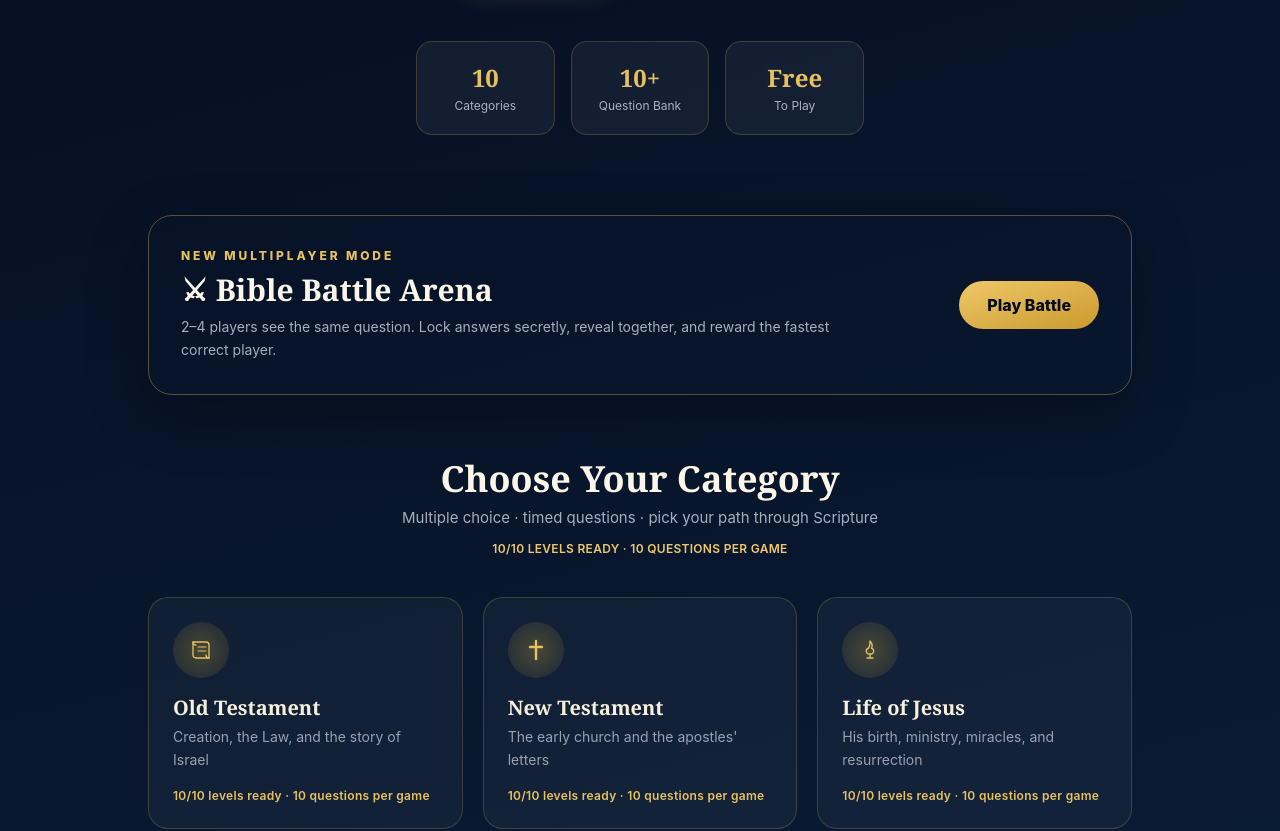
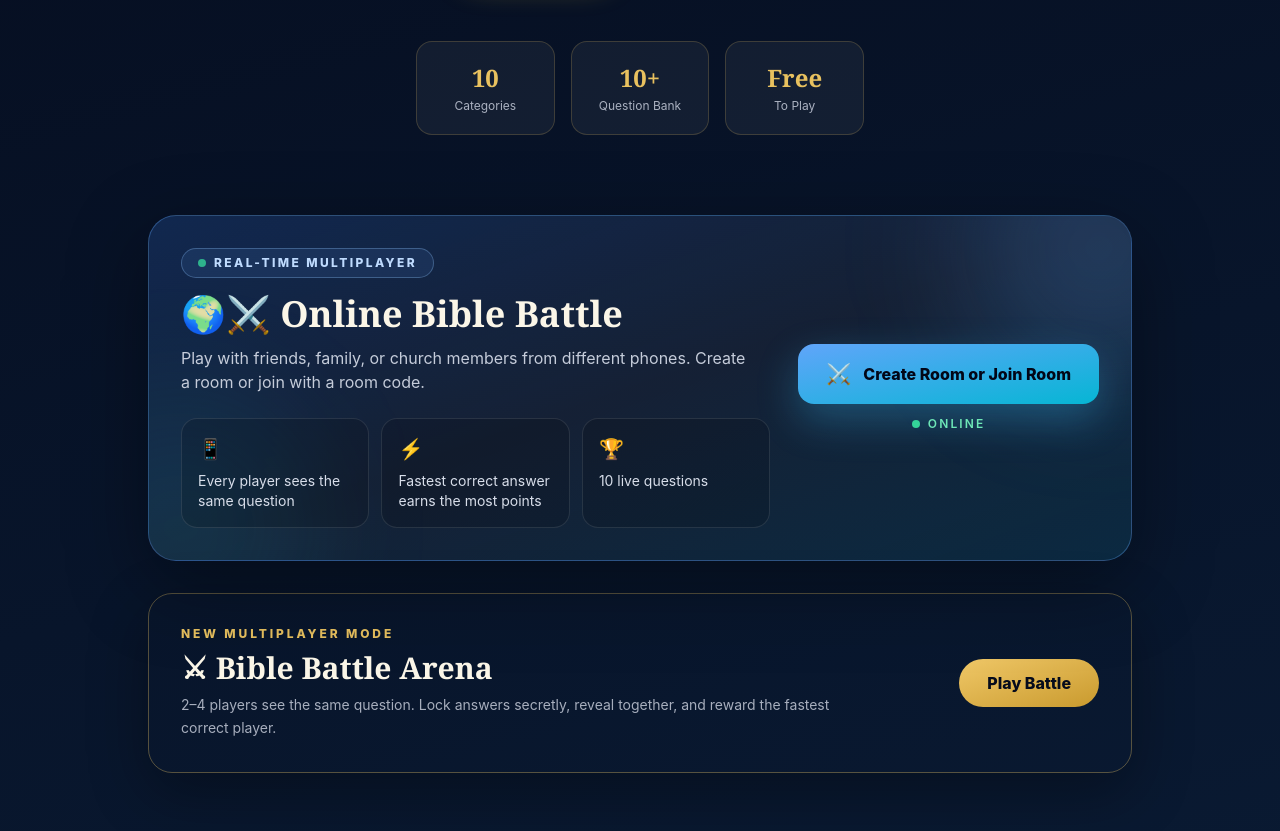
Before and after one commit to habtamuadargaso/menorah-bible-quiz, a Next.js app: page / in a window 1280 px wide. Shown: the part 560-1391 px from the top of the page. Built offline with nearby package versions, Linux system fonts and the light colour scheme; no server answers.

Commit message:
Complete multiplayer lobby integration

```diff
--- a/app/page.tsx
+++ b/app/page.tsx
@@ -1,11 +1,20 @@
 "use client";
 
-import { useEffect, useRef, useState, type RefObject } from "react";
+import Link from "next/link";
+import {
+  useEffect,
+  useRef,
+  useState,
+  type RefObject,
+} from "react";
 import { AnimatePresence, motion } from "framer-motion";
+
 import Hero from "@/components/Hero";
 import Header from "@/components/Header";
 import CategoryGrid from "@/components/CategoryGrid";
-import QuizCard, { type QuizResult } from "@/components/QuizCard";
+import QuizCard, {
+  type QuizResult,
+} from "@/components/QuizCard";
 import ResultCard from "@/components/ResultCard";
 import Leaderboard from "@/components/Leaderboard";
 import ChallengesStrip from "@/components/ChallengesStrip";
@@ -15,33 +24,98 @@ import Footer from "@/components/Footer";
 import Confetti from "@/components/Confetti";
 import CampaignMap from "@/components/CampaignMap";
 import BattleLauncher from "@/components/BattleLauncher";
-import BattleSetup, { type BattleConfig } from "@/components/BattleSetup";
+import BattleSetup, {
+  type BattleConfig,
+} from "@/components/BattleSetup";
 import BattleArena from "@/components/BattleArena";
-import { loadLeaderboard, type ScoreEntry } from "@/lib/leaderboard";
+
+import {
+  loadLeaderboard,
+  type ScoreEntry,
+} from "@/lib/leaderboard";
 import type { CategoryId } from "@/lib/categories";
 import { useLanguage } from "@/lib/i18n/LanguageContext";
-import { addQuizRewards, levelForXp } from "@/lib/progress";
-import { checkAchievements, type AchievementId } from "@/lib/achievements";
-import { difficultyForLevel, MAX_GAME_LEVEL } from "@/lib/levels";
-import { hasPassedLevel, loadCampaignProgress, unlockNextCampaignLevel, type CampaignProgress } from "@/lib/campaign";
+import {
+  addQuizRewards,
+  levelForXp,
+} from "@/lib/progress";
+import {
+  checkAchievements,
+  type AchievementId,
+} from "@/lib/achievements";
+import {
+  difficultyForLevel,
+  MAX_GAME_LEVEL,
+} from "@/lib/levels";
+import {
+  hasPassedLevel,
+  loadCampaignProgress,
+  unlockNextCampaignLevel,
+  type CampaignProgress,
+} from "@/lib/campaign";
 
-type Stage = "categories" | "quiz" | "result" | "leaderboard" | "battle-setup" | "battle";
+type Stage =
+  | "categories"
+  | "quiz"
+  | "result"
+  | "leaderboard"
+  | "battle-setup"
+  | "battle";
 
 export default function Home() {
   const { lang } = useLanguage();
-  const [stage, setStage] = useState<Stage>("categories");
-  const [categoryId, setCategoryId] = useState<CategoryId | null>(null);
+
+  const [stage, setStage] =
+    useState<Stage>("categories");
+  const [categoryId, setCategoryId] =
+    useState<CategoryId | null>(null);
   const [gameLevel, setGameLevel] = useState(1);
-  const [result, setResult] = useState<QuizResult | null>(null);
-  const [newBadges, setNewBadges] = useState<AchievementId[]>([]);
-  const [entries, setEntries] = useState<ScoreEntry[]>([]);
-  const [confettiActive, setConfettiActive] = useState(false);
-  const [campaignProgress, setCampaignProgress] = useState<CampaignProgress>({});
-  const [battleConfig, setBattleConfig] = useState<BattleConfig | null>(null);
+  const [result, setResult] =
+    useState<QuizResult | null>(null);
+  const [newBadges, setNewBadges] = useState<
+    AchievementId[]
+  >([]);
+  const [entries, setEntries] = useState<
+    ScoreEntry[]
+  >([]);
+  const [confettiActive, setConfettiActive] =
+    useState(false);
+  const [campaignProgress, setCampaignProgress] =
+    useState<CampaignProgress>({});
+  const [battleConfig, setBattleConfig] =
+    useState<BattleConfig | null>(null);
 
   const gameRef = useRef<HTMLDivElement>(null);
   const bibleRef = useRef<HTMLDivElement>(null);
   const churchRef = useRef<HTMLDivElement>(null);
+
+  const isAmharic = lang === "am";
+
+  const onlineBattleText = isAmharic
+    ? {
+        eyebrow: "የቀጥታ ባለብዙ ተጫዋች ጨዋታ",
+        title: "የመጽሐፍ ቅዱስ የመስመር ላይ ውድድር",
+        description:
+          "ከጓደኞች፣ ከቤተሰብ ወይም ከቤተ ክርስቲያን አባላት ጋር ከተለያዩ ስልኮች ይጫወቱ። ክፍል ይፍጠሩ ወይም በክፍል ኮድ ይቀላቀሉ።",
+        createJoin: "ክፍል ፍጠር ወይም ተቀላቀል",
+        sameQuestion: "ሁሉም ተጫዋቾች ተመሳሳይ ጥያቄ ያያሉ",
+        fastestWins: "ፈጣኑ ትክክለኛ መልስ ከፍተኛ ነጥብ ያገኛል",
+        tenQuestions: "10 የቀጥታ ጥያቄዎች",
+        online: "የመስመር ላይ",
+      }
+    : {
+        eyebrow: "REAL-TIME MULTIPLAYER",
+        title: "Online Bible Battle",
+        description:
+          "Play with friends, family, or church members from different phones. Create a room or join with a room code.",
+        createJoin: "Create Room or Join Room",
+        sameQuestion:
+          "Every player sees the same question",
+        fastestWins:
+          "Fastest correct answer earns the most points",
+        tenQuestions: "10 live questions",
+        online: "Online",
+      };
 
   useEffect(() => {
     setEntries(loadLeaderboard());
@@ -49,7 +123,12 @@ export default function Home() {
   }, [stage]);
 
   function scrollTo(ref: RefObject<HTMLDivElement>) {
-    setTimeout(() => ref.current?.scrollIntoView({ behavior: "smooth", block: "start" }), 60);
+    setTimeout(() => {
+      ref.current?.scrollIntoView({
+        behavior: "smooth",
+        block: "start",
+      });
+    }, 60);
   }
 
   function handleStart() {
@@ -64,10 +143,16 @@ export default function Home() {
     scrollTo(gameRef);
   }
 
+  function handleFinish(res: QuizResult) {
+    const progressUpdate = addQuizRewards(
+      res.xpEarned,
+      res.coinsEarned
+    );
 
-  function handleFinish(res: QuizResult) {
-    const progressUpdate = addQuizRewards(res.xpEarned, res.coinsEarned);
-    const playerLevel = levelForXp(progressUpdate.progress.totalXp).level;
+    const playerLevel = levelForXp(
+      progressUpdate.progress.totalXp
+    ).level;
+
     const unlocked = checkAchievements({
       correct: res.correct,
       total: res.total,
@@ -76,33 +161,58 @@ export default function Home() {
       lang,
       fastAnswers: res.fastAnswers,
       playerLevel,
-      totalQuizzesCompleted: progressUpdate.progress.quizzesCompleted,
+      totalQuizzesCompleted:
+        progressUpdate.progress.quizzesCompleted,
     });
+
     setNewBadges(unlocked);
     setResult(res);
+
     if (hasPassedLevel(res.correct, res.total)) {
-      setCampaignProgress(unlockNextCampaignLevel(res.categoryId, res.level));
+      setCampaignProgress(
+        unlockNextCampaignLevel(
+          res.categoryId,
+          res.level
+        )
+      );
     } else {
       setCampaignProgress(loadCampaignProgress());
     }
+
     setStage("result");
 
-    const pct = res.total ? Math.round((res.correct / res.total) * 100) : 0;
-    if (pct >= 70) {
+    const percentage = res.total
+      ? Math.round((res.correct / res.total) * 100)
+      : 0;
+
+    if (percentage >= 70) {
       setConfettiActive(true);
-      setTimeout(() => setConfettiActive(false), 4200);
+
+      window.setTimeout(() => {
+        setConfettiActive(false);
+      }, 4200);
     }
   }
 
   function handleRestart() {
     if (categoryId) {
       setStage("quiz");
+      scrollTo(gameRef);
     }
   }
 
   function handleNextLevel() {
-    if (!categoryId || !result || !hasPassedLevel(result.correct, result.total)) return;
-    setGameLevel((level) => Math.min(MAX_GAME_LEVEL, level + 1));
+    if (
+      !categoryId ||
+      !result ||
+      !hasPassedLevel(result.correct, result.total)
+    ) {
+      return;
+    }
+
+    setGameLevel((level) =>
+      Math.min(MAX_GAME_LEVEL, level + 1)
+    );
     setStage("quiz");
     scrollTo(gameRef);
   }
@@ -117,7 +227,6 @@ export default function Home() {
     setStage("leaderboard");
     scrollTo(gameRef);
   }
-
 
   function handleBattleSetup() {
     setStage("battle-setup");
@@ -141,8 +250,15 @@ export default function Home() {
   }
 
   return (
-    <main className="min-h-screen w-full" style={{ background: "linear-gradient(165deg,#050b1c 0%, #0b1f3a 48%, #071122 100%)" }}>
+    <main
+      className="min-h-screen w-full"
+      style={{
+        background:
+          "linear-gradient(165deg,#050b1c 0%,#0b1f3a 48%,#071122 100%)",
+      }}
+    >
       <Confetti active={confettiActive} />
+
       <Header
         onHome={handleStart}
         onCategories={() => {
@@ -153,19 +269,112 @@ export default function Home() {
         onChurch={handleChurch}
         onLeaderboard={handleLeaderboard}
       />
-      <Hero onStart={handleStart} onLeaderboard={handleLeaderboard} />
+
+      <Hero
+        onStart={handleStart}
+        onLeaderboard={handleLeaderboard}
+      />
 
       <div ref={gameRef} />
 
       <AnimatePresence mode="wait">
         {stage === "categories" && (
-          <motion.div key="categories" initial={{ opacity: 0 }} animate={{ opacity: 1 }} exit={{ opacity: 0 }} transition={{ duration: 0.3 }}>
+          <motion.div
+            key="categories"
+            initial={{ opacity: 0 }}
+            animate={{ opacity: 1 }}
+            exit={{ opacity: 0 }}
+            transition={{ duration: 0.3 }}
+          >
+            {/* Online multiplayer battle */}
+            <section className="mx-auto max-w-5xl px-5 pb-8">
+              <motion.div
+                initial={{ opacity: 0, y: 18 }}
+                animate={{ opacity: 1, y: 0 }}
+                transition={{ duration: 0.45 }}
+                className="relative overflow-hidden rounded-[28px] border border-blue-400/35 bg-gradient-to-br from-blue-500/20 via-white/[0.055] to-cyan-400/10 p-6 shadow-[0_24px_80px_rgba(0,0,0,.38)] sm:p-8"
+              >
+                <div
+                  aria-hidden="true"
+                  className="pointer-events-none absolute -right-24 -top-24 h-64 w-64 rounded-full bg-blue-400/20 blur-3xl"
+                />
+
+                <div
+                  aria-hidden="true"
+                  className="pointer-events-none absolute -bottom-24 -left-24 h-64 w-64 rounded-full bg-cyan-400/10 blur-3xl"
+                />
+
+                <div className="relative">
+                  <div className="flex flex-col justify-between gap-7 lg:flex-row lg:items-center">
+                    <div className="max-w-2xl">
+                      <div className="inline-flex items-center gap-2 rounded-full border border-blue-300/30 bg-blue-400/10 px-4 py-1.5 text-xs font-extrabold uppercase tracking-[0.2em] text-blue-200">
+                        <span className="h-2 w-2 animate-pulse rounded-full bg-emerald-400" />
+                        {onlineBattleText.eyebrow}
+                      </div>
+
+                      <h2 className="mt-4 font-display text-3xl font-bold text-[#fbf6e8] sm:text-4xl">
+                        🌍⚔️ {onlineBattleText.title}
+                      </h2>
+
+                      <p className="mt-3 max-w-xl text-sm leading-7 text-[#c5ccda] sm:text-base">
+                        {onlineBattleText.description}
+                      </p>
+
+                      <div className="mt-6 grid gap-3 text-sm text-[#d8deea] sm:grid-cols-3">
+                        <div className="rounded-2xl border border-white/10 bg-black/15 p-4">
+                          <div className="text-xl">📱</div>
+                          <p className="mt-2">
+                            {onlineBattleText.sameQuestion}
+                          </p>
+                        </div>
+
+                        <div className="rounded-2xl border border-white/10 bg-black/15 p-4">
+                          <div className="text-xl">⚡</div>
+                          <p className="mt-2">
+                            {onlineBattleText.fastestWins}
+                          </p>
+                        </div>
+
+                        <div className="rounded-2xl border border-white/10 bg-black/15 p-4">
+                          <div className="text-xl">🏆</div>
+                          <p className="mt-2">
+                            {onlineBattleText.tenQuestions}
+                          </p>
+                        </div>
+                      </div>
+                    </div>
+
+                    <div className="w-full shrink-0 lg:w-auto">
+                      <Link
+                        href="/multiplayer"
+                        className="flex w-full items-center justify-center gap-3 rounded-2xl bg-gradient-to-br from-blue-400 to-cyan-500 px-7 py-4 text-center text-base font-extrabold text-slate-950 shadow-[0_16px_40px_rgba(56,189,248,.3)] transition hover:-translate-y-1 hover:shadow-[0_20px_50px_rgba(56,189,248,.45)] lg:min-w-[260px]"
+                      >
+                        <span className="text-xl">⚔️</span>
+                        {onlineBattleText.createJoin}
+                      </Link>
+
+                      <div className="mt-3 flex items-center justify-center gap-2 text-xs font-semibold uppercase tracking-[0.18em] text-emerald-300">
+                        <span className="h-2 w-2 rounded-full bg-emerald-400" />
+                        {onlineBattleText.online}
+                      </div>
+                    </div>
+                  </div>
+                </div>
+              </motion.div>
+            </section>
+
+            {/* Local shared-screen Battle Arena */}
             <BattleLauncher onStart={handleBattleSetup} />
+
+            {/* Solo campaign categories */}
             <CategoryGrid onSelect={handleSelectCategory} />
+
             <ChallengesStrip />
+
             <div ref={bibleRef}>
               <BibleLearningSection />
             </div>
+
             <div ref={churchRef}>
               <ChurchModeSection />
             </div>
@@ -173,8 +382,20 @@ export default function Home() {
         )}
 
         {stage === "quiz" && categoryId && (
-          <motion.div key="quiz" initial={{ opacity: 0 }} animate={{ opacity: 1 }} exit={{ opacity: 0 }} transition={{ duration: 0.3 }}>
-            <CampaignMap categoryId={categoryId} activeLevel={gameLevel} progress={campaignProgress} onSelectLevel={handleSelectCampaignLevel} />
+          <motion.div
+            key="quiz"
+            initial={{ opacity: 0 }}
+            animate={{ opacity: 1 }}
+            exit={{ opacity: 0 }}
+            transition={{ duration: 0.3 }}
+          >
+            <CampaignMap
+              categoryId={categoryId}
+              activeLevel={gameLevel}
+              progress={campaignProgress}
+              onSelectLevel={handleSelectCampaignLevel}
+            />
+
             <QuizCard
               key={`${lang}-${categoryId}-${gameLevel}`}
               categoryId={categoryId}
@@ -187,38 +408,80 @@ export default function Home() {
         )}
 
         {stage === "result" && result && (
-          <motion.div key="result" initial={{ opacity: 0 }} animate={{ opacity: 1 }} exit={{ opacity: 0 }} transition={{ duration: 0.3 }}>
+          <motion.div
+            key="result"
+            initial={{ opacity: 0 }}
+            animate={{ opacity: 1 }}
+            exit={{ opacity: 0 }}
+            transition={{ duration: 0.3 }}
+          >
             <ResultCard
               result={result}
               newBadges={newBadges}
               onRestart={handleRestart}
               onNextLevel={handleNextLevel}
-              canNextLevel={hasPassedLevel(result.correct, result.total) && gameLevel < MAX_GAME_LEVEL}
-              onCategories={() => setStage("categories")}
+              canNextLevel={
+                hasPassedLevel(
+                  result.correct,
+                  result.total
+                ) && gameLevel < MAX_GAME_LEVEL
+              }
+              onCategories={() =>
+                setStage("categories")
+              }
               onLeaderboard={handleLeaderboard}
             />
           </motion.div>
         )}
 
         {stage === "leaderboard" && (
-          <motion.div key="leaderboard" initial={{ opacity: 0 }} animate={{ opacity: 1 }} exit={{ opacity: 0 }} transition={{ duration: 0.3 }}>
+          <motion.div
+            key="leaderboard"
+            initial={{ opacity: 0 }}
+            animate={{ opacity: 1 }}
+            exit={{ opacity: 0 }}
+            transition={{ duration: 0.3 }}
+          >
             <Leaderboard entries={entries} />
           </motion.div>
         )}
 
         {stage === "battle-setup" && (
-          <motion.div key="battle-setup" initial={{ opacity: 0 }} animate={{ opacity: 1 }} exit={{ opacity: 0 }} transition={{ duration: 0.3 }}>
-            <BattleSetup onStart={handleStartBattle} onBack={() => setStage("categories")} />
+          <motion.div
+            key="battle-setup"
+            initial={{ opacity: 0 }}
+            animate={{ opacity: 1 }}
+            exit={{ opacity: 0 }}
+            transition={{ duration: 0.3 }}
+          >
+            <BattleSetup
+              onStart={handleStartBattle}
+              onBack={() => setStage("categories")}
+            />
           </motion.div>
         )}
 
         {stage === "battle" && battleConfig && (
-          <motion.div key={`battle-${lang}-${battleConfig.categoryId}-${battleConfig.level}`} initial={{ opacity: 0 }} animate={{ opacity: 1 }} exit={{ opacity: 0 }} transition={{ duration: 0.3 }}>
+          <motion.div
+            key={`battle-${lang}-${battleConfig.categoryId}-${battleConfig.level}`}
+            initial={{ opacity: 0 }}
+            animate={{ opacity: 1 }}
+            exit={{ opacity: 0 }}
+            transition={{ duration: 0.3 }}
+          >
             <BattleArena
               config={battleConfig}
               onExit={() => setStage("categories")}
               onRematch={() => {
-                setBattleConfig({ ...battleConfig, players: battleConfig.players.map((player) => ({ ...player })) });
+                setBattleConfig({
+                  ...battleConfig,
+                  players: battleConfig.players.map(
+                    (player) => ({
+                      ...player,
+                    })
+                  ),
+                });
+
                 setStage("battle-setup");
               }}
             />
```
